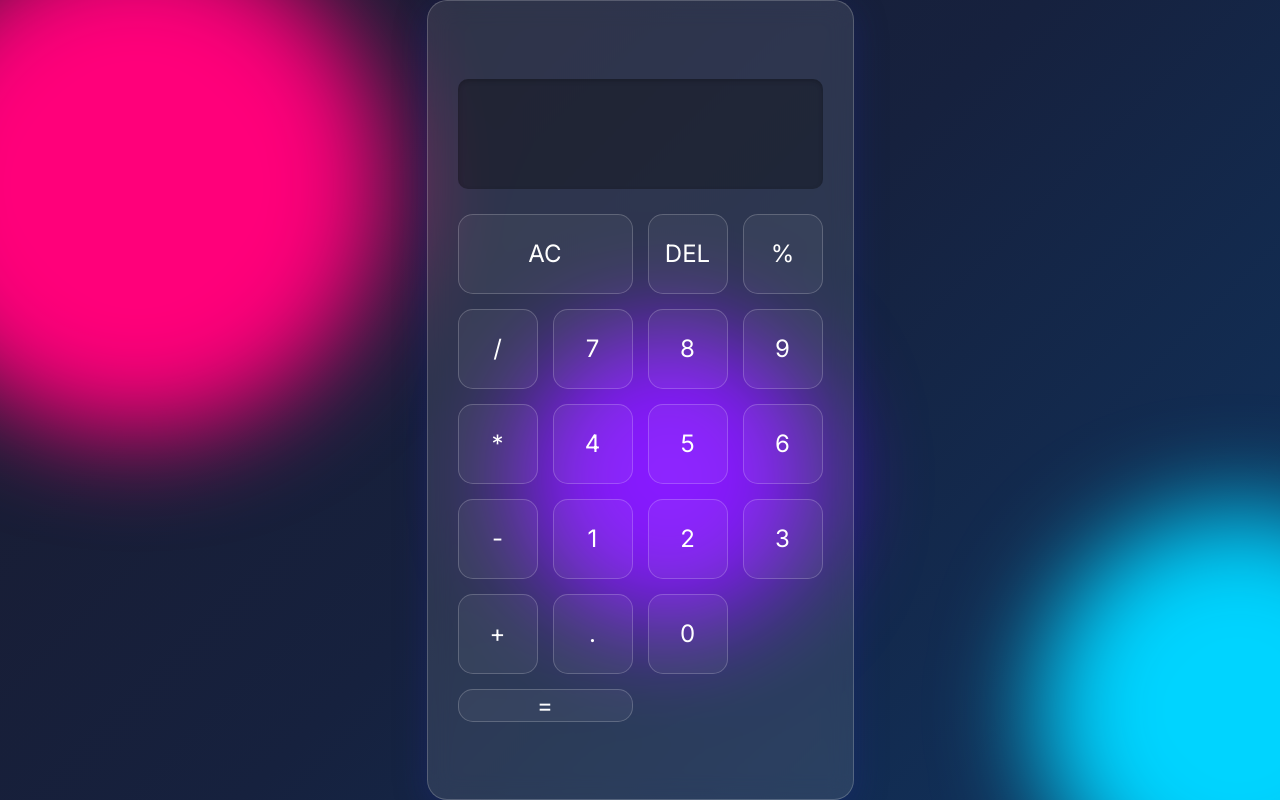
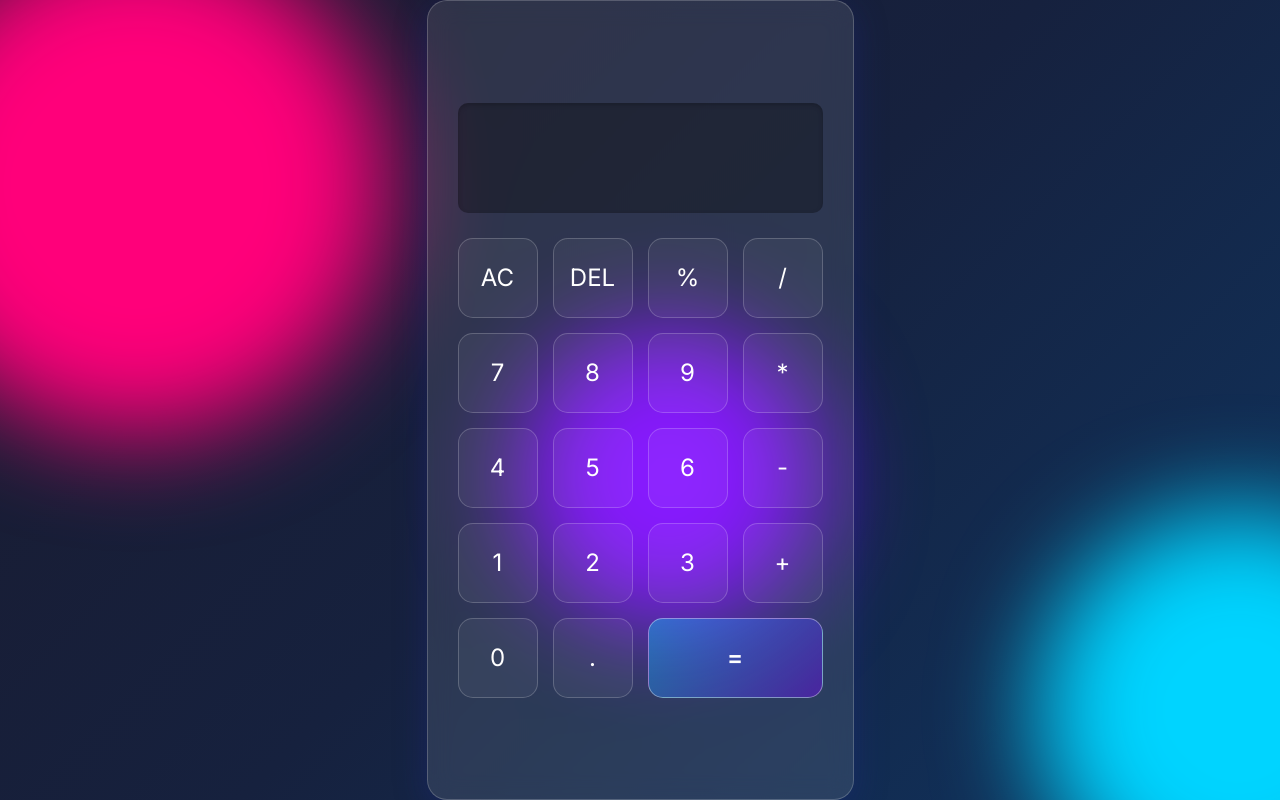
Before and after one commit to ryancroy/calculator-app, a plain HTML site: page index.html in a window 1280 px wide. Drawn offline with Linux system fonts and the light colour scheme.

Commit message:
Update calculator layout and style equals button

```diff
--- a/index.html
+++ b/index.html
@@ -1,5 +1,6 @@
 <!DOCTYPE html>
 <html lang="en">
+
 <head>
     <meta charset="UTF-8">
     <meta name="viewport" content="width=device-width, initial-scale=1.0">
@@ -9,6 +10,7 @@
     <link rel="preconnect" href="https://fonts.gstatic.com" crossorigin>
     <link href="https://fonts.googleapis.com/css2?family=Inter:wght@300;400;600&display=swap" rel="stylesheet">
 </head>
+
 <body>
     <div class="background-shapes">
         <div class="shape shape-1"></div>
@@ -21,7 +23,7 @@
             <div data-previous-operand class="previous-operand"></div>
             <div data-current-operand class="current-operand"></div>
         </div>
-        <button data-all-clear class="span-two">AC</button>
+        <button data-all-clear>AC</button>
         <button data-delete>DEL</button>
         <button data-operation>%</button>
         <button data-operation>/</button>
@@ -37,11 +39,12 @@
         <button data-number>2</button>
         <button data-number>3</button>
         <button data-operation>+</button>
+        <button data-number>0</button>
         <button data-number>.</button>
-        <button data-number>0</button>
         <button data-equals class="span-two">=</button>
     </div>
 
     <script src="script.js" defer></script>
 </body>
+
 </html>
--- a/style.css
+++ b/style.css
@@ -72,8 +72,13 @@ body {
 }
 
 @keyframes float {
-    0% { transform: translate(0, 0); }
-    100% { transform: translate(30px, 30px); }
+    0% {
+        transform: translate(0, 0);
+    }
+
+    100% {
+        transform: translate(30px, 30px);
+    }
 }
 
 /* Calculator Grid */
@@ -107,7 +112,7 @@ body {
     word-break: break-all;
     border-radius: 10px;
     margin-bottom: 10px;
-    box-shadow: inset 0 2px 5px rgba(0,0,0,0.2);
+    box-shadow: inset 0 2px 5px rgba(0, 0, 0, 0.2);
 }
 
 .previous-operand {
@@ -136,12 +141,22 @@ button {
 button:hover {
     background: var(--btn-hover);
     transform: translateY(-2px);
-    box-shadow: 0 5px 15px rgba(0,0,0,0.2);
+    box-shadow: 0 5px 15px rgba(0, 0, 0, 0.2);
 }
 
 button:active {
     background: var(--btn-active);
     transform: translateY(0);
+}
+
+button[data-equals] {
+    background: linear-gradient(135deg, rgba(0, 212, 255, 0.4), rgba(122, 0, 255, 0.4));
+    border: 1px solid rgba(255, 255, 255, 0.4);
+    font-weight: 600;
+}
+
+button[data-equals]:hover {
+    background: linear-gradient(135deg, rgba(0, 212, 255, 0.6), rgba(122, 0, 255, 0.6));
 }
 
 .span-two {
```
